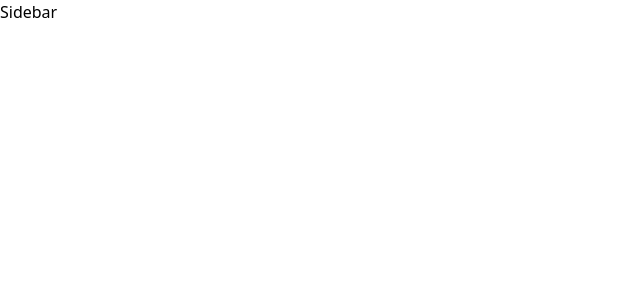
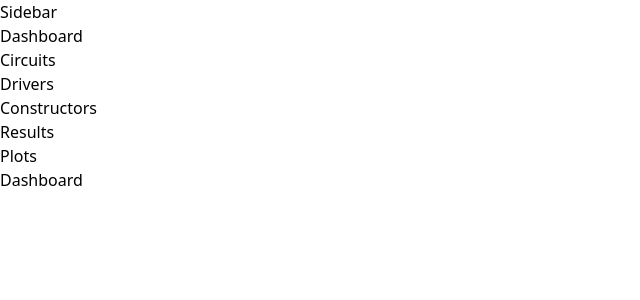
Before and after one commit to verasls/fastest-lap, a React (Vite) app: page /app in a window 1280 px wide. Shown: the top 300 px of the page, without its empty margins (0-640 px from the left). Built offline with nearby package versions, Linux system fonts and the light colour scheme.

Commit message:
Add nav links

```diff
--- a/src/App.tsx
+++ b/src/App.tsx
@@ -14,7 +14,7 @@ const router = createBrowserRouter([
     path: "/app",
     element: <AppLayout />,
     children: [
-      { path: "/app/dashboard", element: <Dashboard /> },
+      { index: true, element: <Dashboard /> },
       { path: "/app/circuits", element: <Circuits /> },
       { path: "/app/drivers", element: <Drivers /> },
       { path: "/app/constructors", element: <Constructors /> },
--- a/src/pages/Home.tsx
+++ b/src/pages/Home.tsx
@@ -1,5 +1,12 @@
+import { Link } from "react-router-dom";
+
 function Home() {
-  return <div>Home</div>;
+  return (
+    <div>
+      <h1>Home</h1>
+      <Link to="/app">Go to app</Link>
+    </div>
+  );
 }
 
 export default Home;
--- /dev/null
+++ b/src/ui/MainNav.tsx
@@ -0,0 +1,30 @@
+import { NavLink } from "react-router-dom";
+
+function MainNav() {
+  return (
+    <nav>
+      <ul>
+        <li>
+          <NavLink to="/app">Dashboard</NavLink>
+        </li>
+        <li>
+          <NavLink to="/app/circuits">Circuits</NavLink>
+        </li>
+        <li>
+          <NavLink to="/app/drivers">Drivers</NavLink>
+        </li>
+        <li>
+          <NavLink to="/app/constructors">Constructors</NavLink>
+        </li>
+        <li>
+          <NavLink to="/app/results">Results</NavLink>
+        </li>
+        <li>
+          <NavLink to="/app/plots">Plots</NavLink>
+        </li>
+      </ul>
+    </nav>
+  );
+}
+
+export default MainNav;
--- a/src/ui/Sidebar.tsx
+++ b/src/ui/Sidebar.tsx
@@ -1,5 +1,12 @@
+import MainNav from "./MainNav";
+
 function Sidebar() {
-  return <aside>Sidebar</aside>;
+  return (
+    <aside>
+      <h1>Sidebar</h1>
+      <MainNav />
+    </aside>
+  );
 }
 
 export default Sidebar;
```
